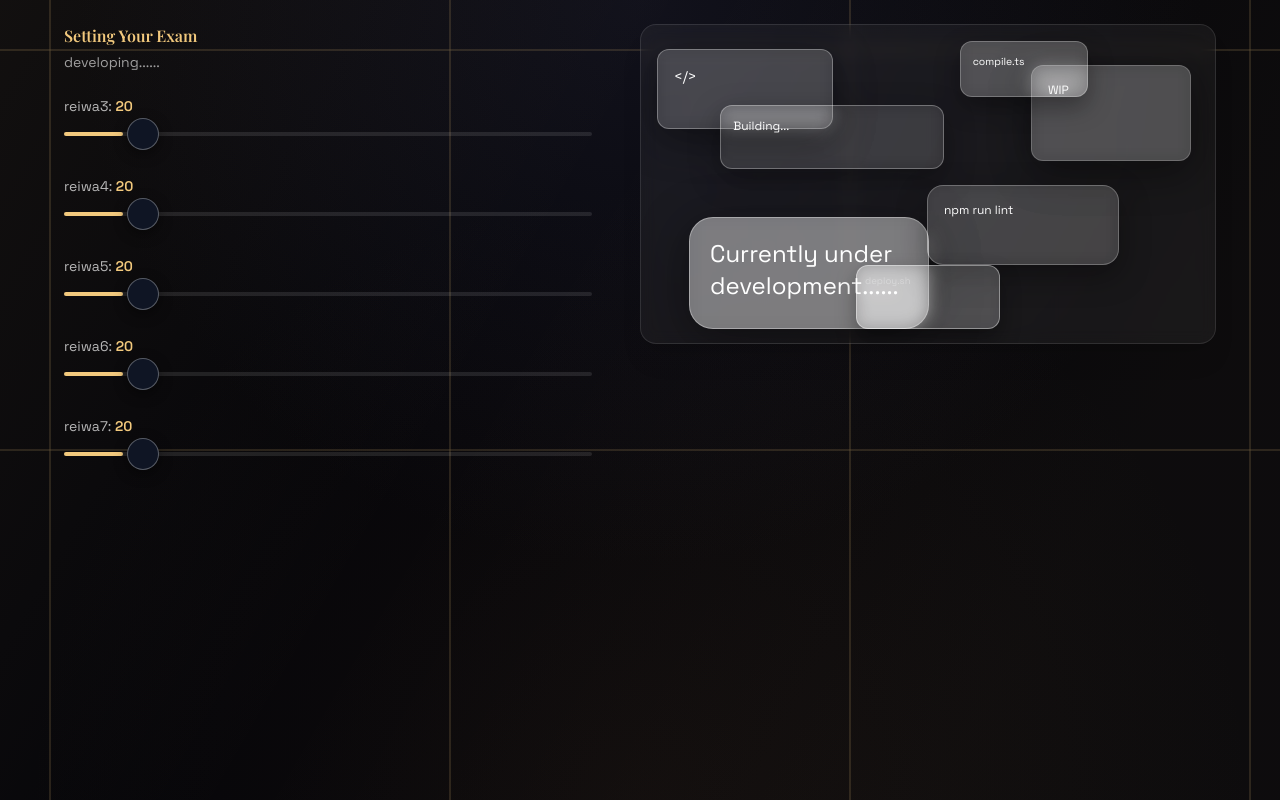
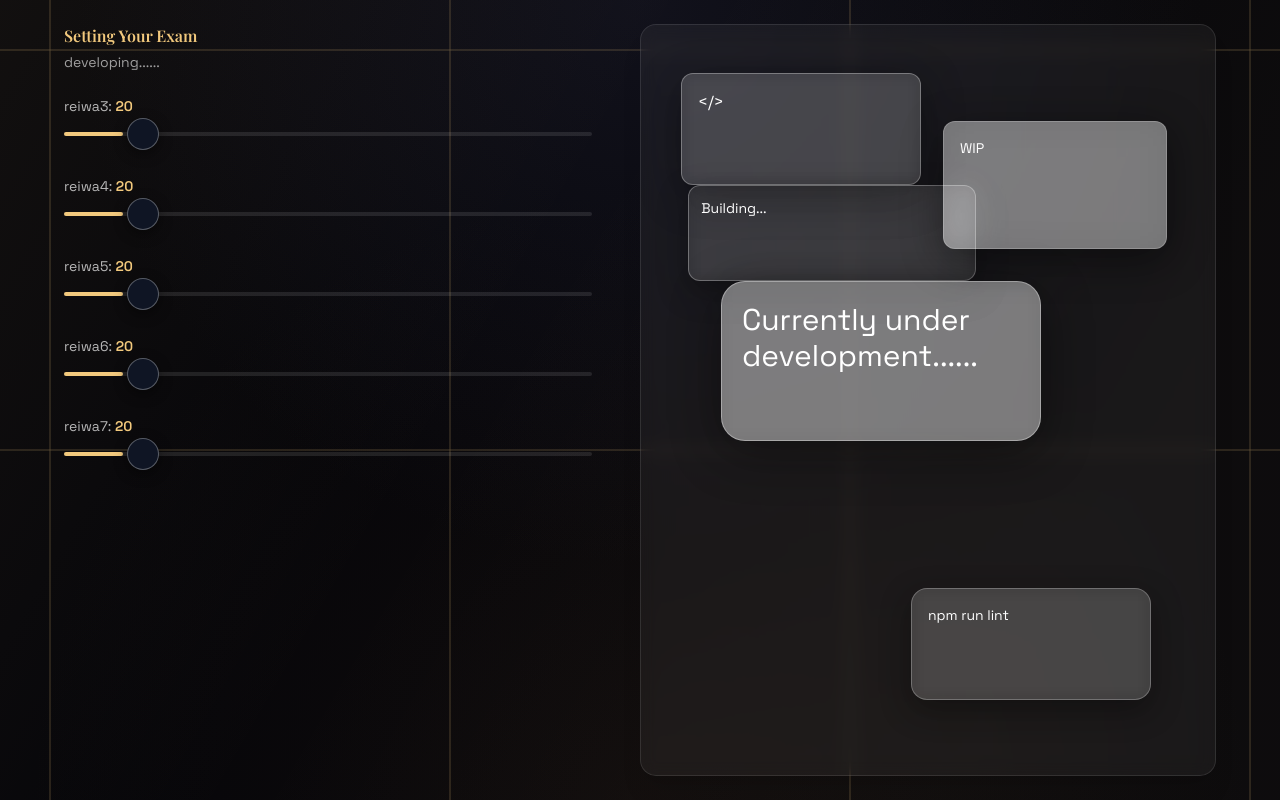
Before and after one commit to devryuya2007/kakotan-web, a React (Vite) app in the folder main/: page /pages/user-config in a window 1280 px wide. Built offline with nearby package versions, Linux system fonts and the light colour scheme.

Commit message:
カードの位置調整

```diff
--- a/main/src/pages/userConfig/userConfig.tsx
+++ b/main/src/pages/userConfig/userConfig.tsx
@@ -51,27 +51,22 @@ export default function UserConfig() {
             ))}
           </div>
         </section>
-        <div className='relative z-20 h-80 w-full max-w-4xl flex-shrink-0 overflow-hidden rounded-2xl border border-white/10 bg-white/5 p-6 shadow-xl backdrop-blur sm:w-1/2'>
-          <div className='font-mono absolute left-4 top-6 h-20 w-44 rounded-xl border border-white/30 bg-white/15 p-4 text-sm text-white shadow-[0_10px_40px_rgba(0,0,0,0.4)] backdrop-blur'>
+        <div className='relative z-20 h-80 w-full max-w-4xl flex-shrink-0 overflow-hidden rounded-2xl border border-white/10 bg-white/5 p-6 shadow-xl backdrop-blur sm:h-full sm:w-1/2'>
+          <div className='font-mono absolute left-4 top-6 h-20 w-44 rounded-xl border border-white/30 bg-white/15 p-4 text-sm text-white shadow-[0_10px_40px_rgba(0,0,0,0.4)] backdrop-blur sm:left-10 sm:top-12 sm:h-28 sm:w-60 sm:text-base'>
             {'</>'}
           </div>
-          <div className='font-mono absolute right-6 top-10 h-24 w-40 rounded-xl border border-white/20 bg-white/20 p-4 text-xs text-white shadow-[0_10px_40px_rgba(0,0,0,0.45)] backdrop-blur'>
+          <div className='font-mono absolute right-6 top-10 z-10 h-24 w-40 rounded-xl border border-white/20 bg-white/40 p-4 text-xs text-white shadow-[0_10px_40px_rgba(0,0,0,0.45)] backdrop-blur-lg sm:right-12 sm:top-24 sm:h-32 sm:w-56 sm:text-sm'>
             WIP
           </div>
-          <div className='font-mono absolute left-1/3 top-20 h-16 w-56 -translate-x-1/2 transform rounded-xl border border-white/30 bg-white/10 p-3 text-xs text-white shadow-[0_10px_30px_rgba(0,0,0,0.35)] backdrop-blur'>
+          <div className='font-mono absolute left-1/3 top-20 h-16 w-56 -translate-x-1/2 transform rounded-xl border border-white/30 bg-white/10 p-3 text-xs text-white shadow-[0_10px_30px_rgba(0,0,0,0.35)] backdrop-blur sm:top-40 sm:h-24 sm:w-72 sm:text-sm'>
             Building...
           </div>
-          <div className='font-mono absolute left-2/3 top-4 h-14 w-32 -translate-x-1/2 transform rounded-xl border border-white/25 bg-white/20 p-3 text-[0.65rem] text-white shadow-[0_10px_25px_rgba(0,0,0,0.35)] backdrop-blur'>
-            compile.ts
-          </div>
-          <div className='font-mono absolute left-12 top-48 h-28 w-60 rounded-3xl border border-white/35 bg-white/40 p-5 text-2xl text-white shadow-[0_10px_50px_rgba(0,0,0,0.45)] backdrop-blur'>
+
+          <div className='font-mono absolute left-12 top-48 h-28 w-60 rounded-3xl border border-white/35 bg-white/40 p-5 text-2xl text-white shadow-[0_10px_50px_rgba(0,0,0,0.45)] backdrop-blur sm:left-20 sm:top-64 sm:h-40 sm:w-80 sm:text-3xl'>
             {`Currently under development......`}
           </div>
-          <div className='font-mono absolute right-24 top-40 h-20 w-48 rounded-2xl border border-white/25 bg-white/15 p-4 text-xs text-white shadow-[0_10px_30px_rgba(0,0,0,0.35)] backdrop-blur'>
+          <div className='font-mono absolute right-24 top-40 h-20 w-48 rounded-2xl border border-white/25 bg-white/15 p-4 text-xs text-white shadow-[0_10px_30px_rgba(0,0,0,0.35)] backdrop-blur sm:right-16 sm:top-[75%] sm:h-28 sm:w-60 sm:text-sm'>
             npm run lint
-          </div>
-          <div className='font-mono absolute left-1/2 top-60 h-16 w-36 -translate-x-1/2 transform rounded-xl border border-white/40 bg-white/20 p-2 text-[0.6rem] text-white/30 shadow-[0_10px_20px_rgba(0,0,0,0.35)] backdrop-blur'>
-            deploy.sh
           </div>
         </div>
       </div>
```
